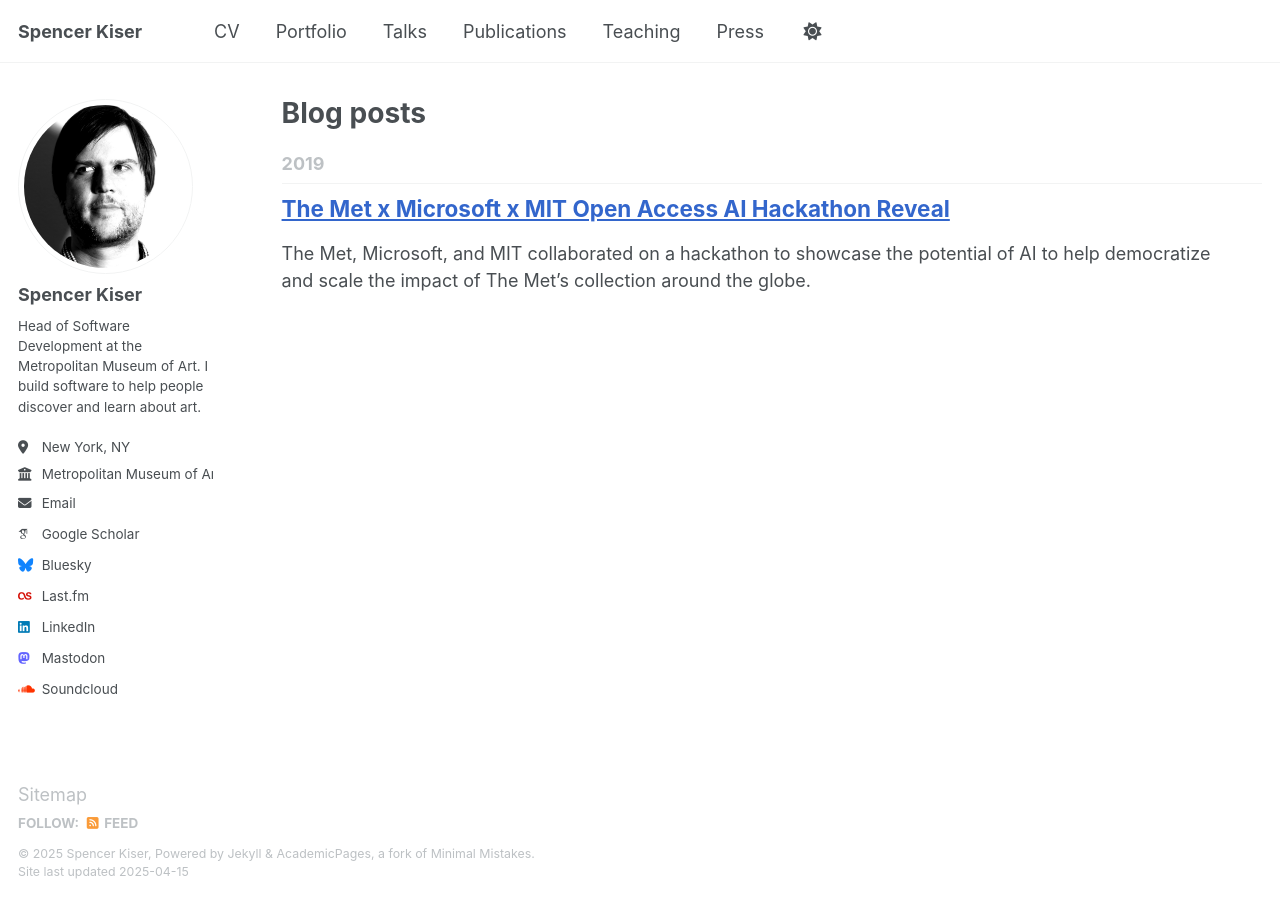
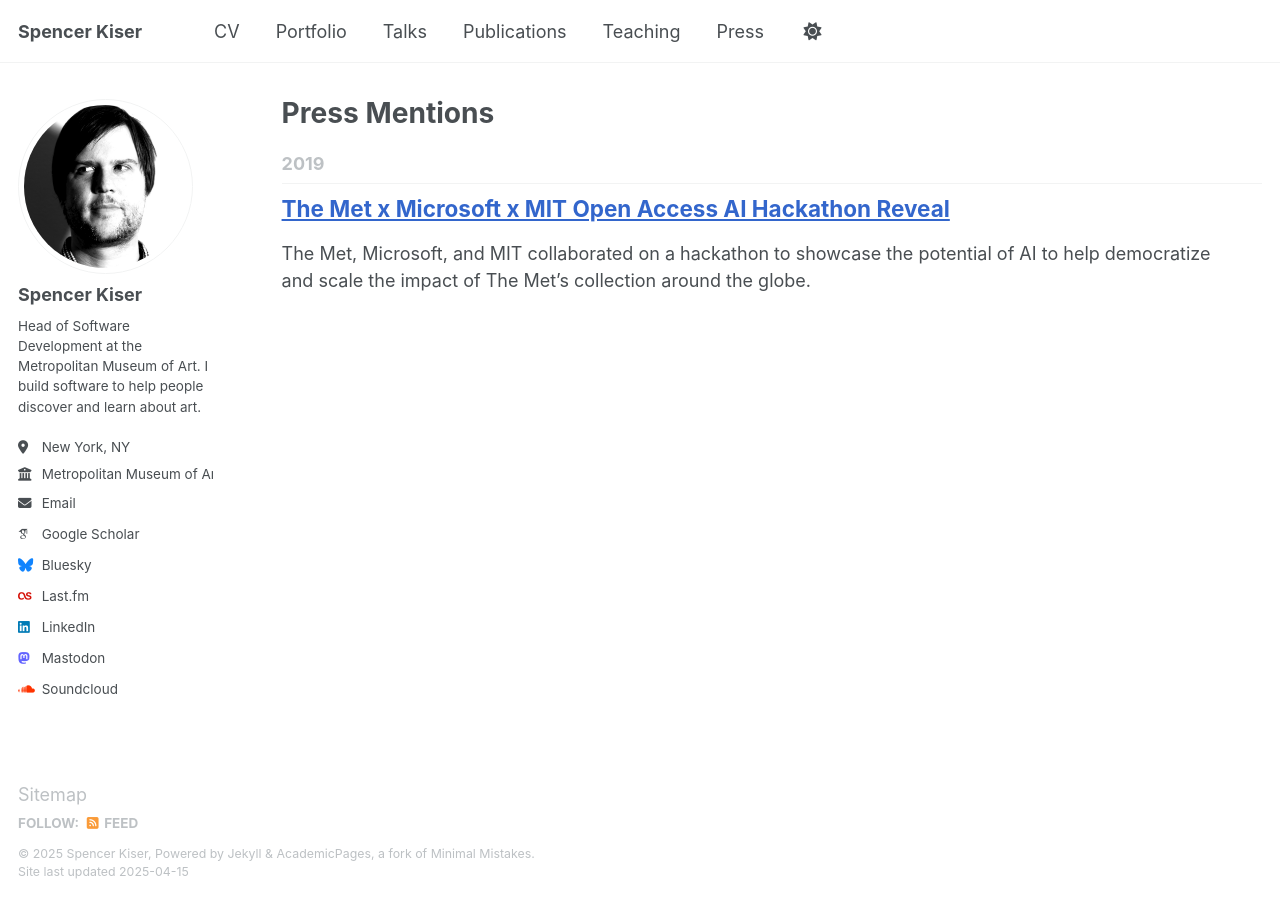
Before and after one commit to spencerk/spencerk.github.io, a Jekyll site: the page built from _pages/year-archive.html, in a window 1280 px wide. Built offline with Jekyll 4.4.1, drawn with Linux system fonts in a browser that asks for light colours; some web fonts are replaced.

Commit message:
blog posts to press

```diff
--- a/_pages/year-archive.html
+++ b/_pages/year-archive.html
@@ -1,7 +1,7 @@
 ---
 layout: archive
 permalink: /year-archive/
-title: "Blog posts"
+title: "Press Mentions"
 author_profile: true
 redirect_from:
   - /wordpress/blog-posts/
```
